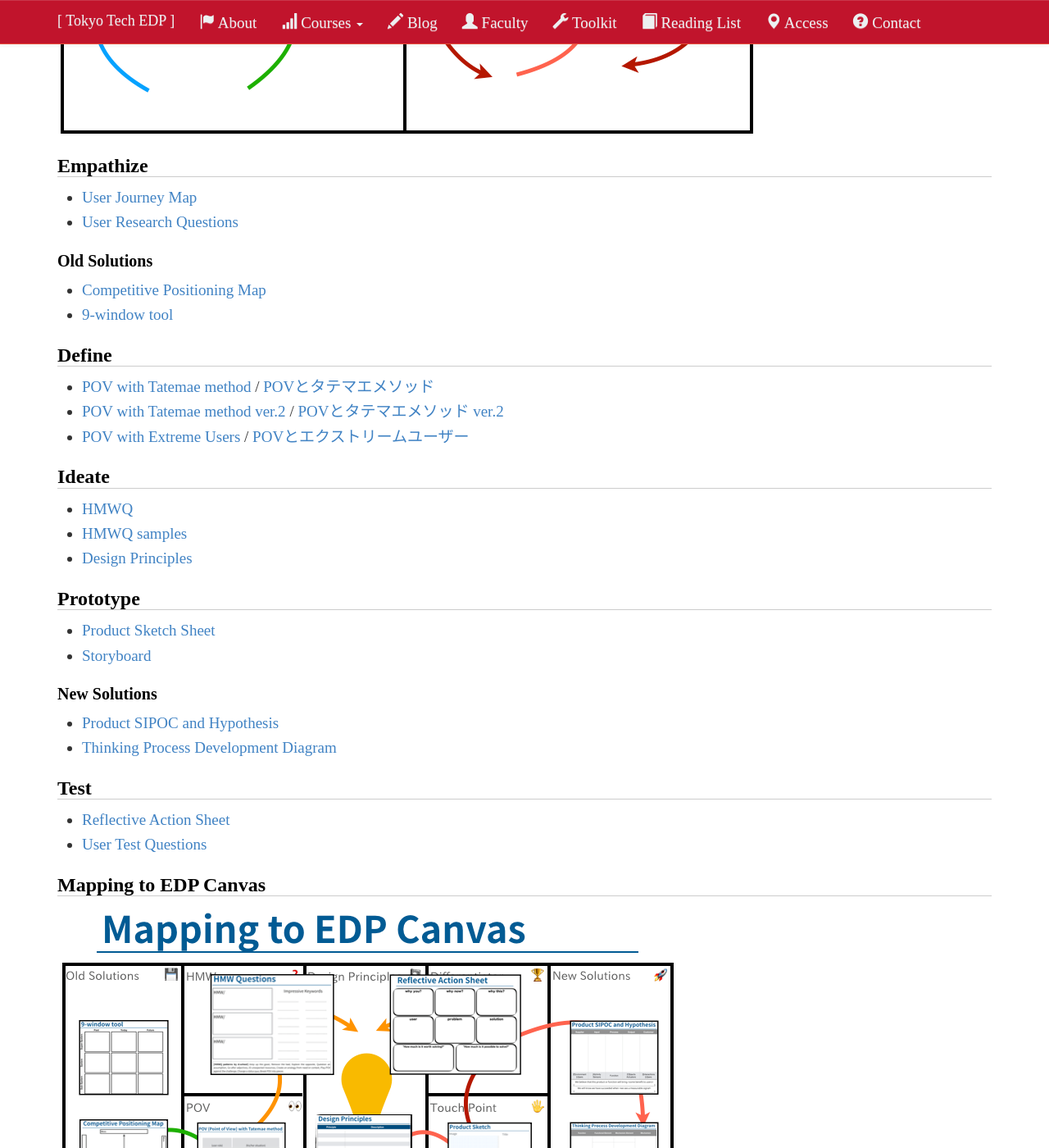
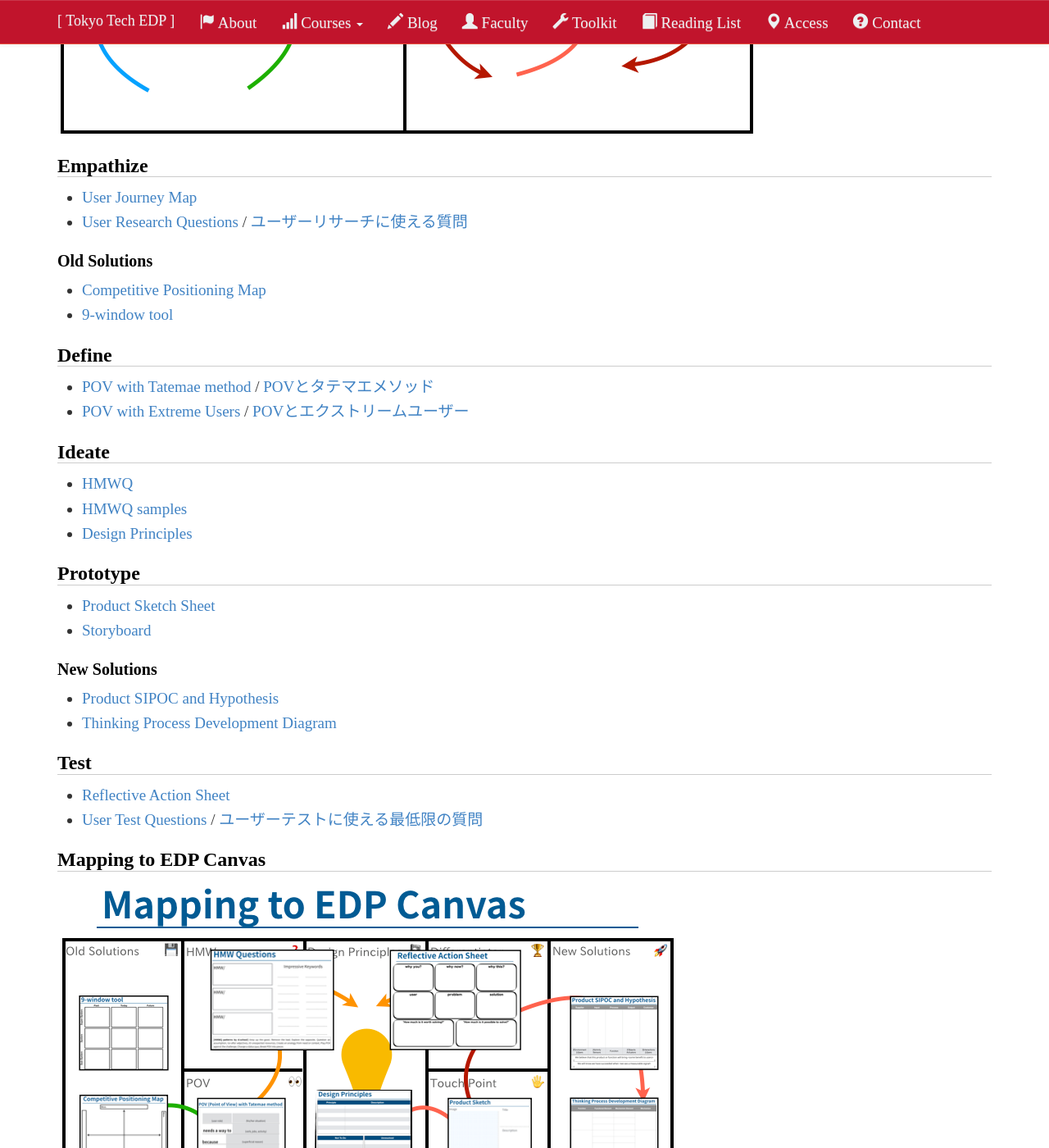
Before and after one commit to titech-edp/titech-edp.github.io, a Jekyll site: the page built from toolkit/index.md, in a window 1280 px wide and 1400 px high, scrolled down 988 px. Shown: the whole window at 82% size. Built offline with Jekyll 4.4.1, drawn with Linux system fonts in a browser that asks for light colours; nearby versions of some CDN libraries; library files that are not in the unit come from our copies.

Commit message:
Update toolkit

```diff
--- a/toolkit/index.md
+++ b/toolkit/index.md
@@ -22,15 +22,15 @@ title: EDP Toolkit
 ## Empathize
 
 - [User Journey Map](user-journey-map.pdf)
-- [User Research Questions](user-research-questions.pdf)
+- [User Research Questions](user-research-questions.pdf) / [ユーザーリサーチに使える質問](user-research-questions_ja.pdf)
 
 ### Old Solutions
 - [Competitive Positioning Map](competitive-positioning-map.pdf)
 - [9-window tool](9-window-tool.pdf)
 
 ## Define
-- [POV with Tatemae method](pov-tatemae.pdf) / [POVとタテマエメソッド](pov-tatemae_ja.pdf)
-- [POV with Tatemae method ver.2](pov-tatemae_v2.pdf) / [POVとタテマエメソッド ver.2](pov-tatemae_ja_v2.pdf)
+
+- [POV with Tatemae method](pov-tatemae_v2.pdf) / [POVとタテマエメソッド](pov-tatemae_ja_v2.pdf)
 - [POV with Extreme Users](pov-extreme-users.pdf) / [POVとエクストリームユーザー](pov-extreme-users_ja.pdf)
 
 ## Ideate
@@ -48,7 +48,7 @@ title: EDP Toolkit
 
 ## Test
 - [Reflective Action Sheet](reflective-action-sheet.pdf)
-- [User Test Questions](user-test-questions.pdf)
+- [User Test Questions](user-test-questions.pdf) / [ユーザーテストに使える最低限の質問](user-test-questions_ja.pdf)
 
 ## Mapping to EDP Canvas
 ![EDP Canvas mapping](img_edp-canvas-mapping.png)
```
Also changed, not shown: other parts of toolkit/index.md (+1 -1 lines), 5 other files.
